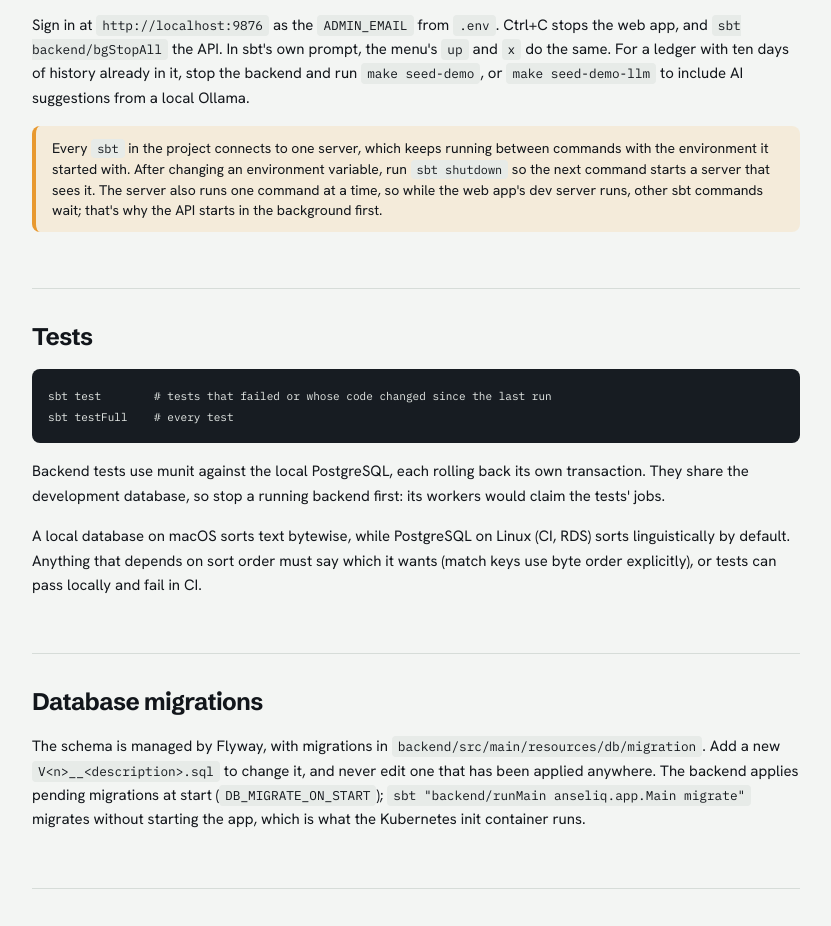
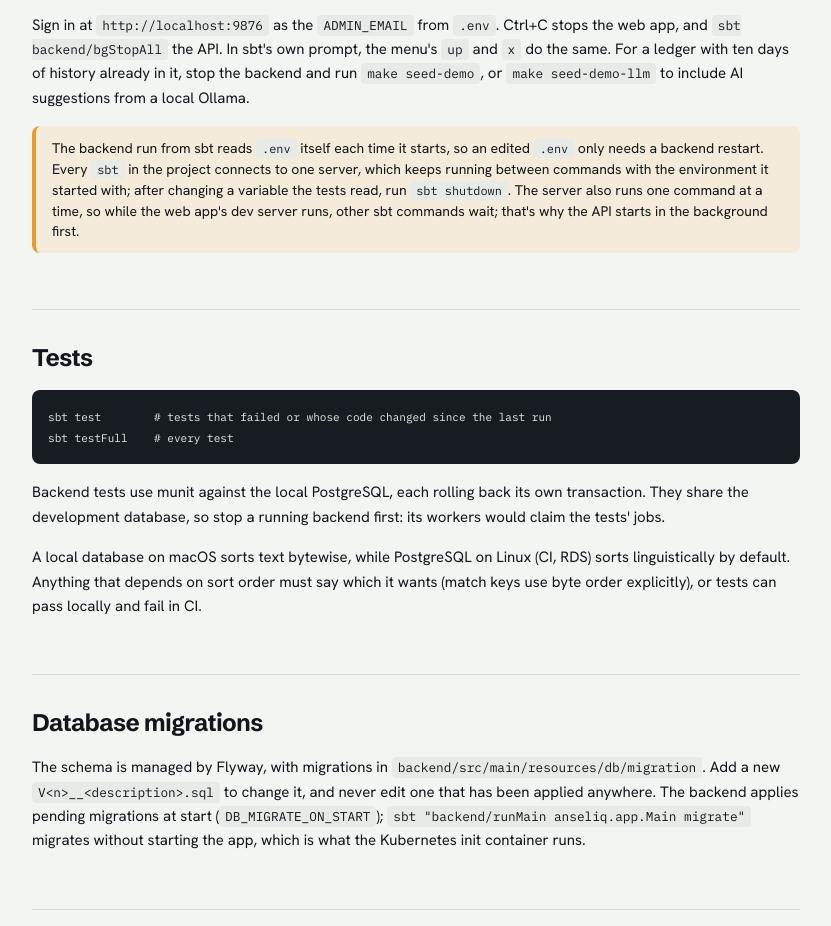
Before and after one commit to eweise/anseliq, a website built with Vite: page website/docs/developers.html in a window 1280 px wide. Shown: the part 2803-3729 px from the top of the page, without its empty margins (344-1175 px from the left). Built offline with nearby package versions, Linux system fonts and the light colour scheme.

Commit message:
Have the backend read .env when sbt starts it
With JAVA_HOME no longer coming from .env, plain `sbt` works without loading
.env, so the backend started without its JWT secret and refused to run.
bgRun, run and runMain now pass it .env's values, read each time the
backend starts; a variable set in the shell still wins.

Co-Authored-By: Claude Opus 5.5 <noreply@anthropic.com>

```diff
--- a/website/docs/developers.html
+++ b/website/docs/developers.html
@@ -158,9 +158,10 @@ sbt "backend/bgRun; frontend/devServer"</code></pre>
           from a local Ollama.
         </p>
         <div class="note">
-          Every <code>sbt</code> in the project connects to one server, which keeps running between
-          commands with the environment it started with. After changing an environment variable, run
-          <code>sbt shutdown</code> so the next command starts a server that sees it. The server also
+          The backend run from sbt reads <code>.env</code> itself each time it starts, so an edited
+          <code>.env</code> only needs a backend restart. Every <code>sbt</code> in the project connects
+          to one server, which keeps running between commands with the environment it started with;
+          after changing a variable the tests read, run <code>sbt shutdown</code>. The server also
           runs one command at a time, so while the web app's dev server runs, other sbt commands
           wait; that's why the API starts in the background first.
         </div>
```
Also changed, not shown: README.md, 2 other files.
